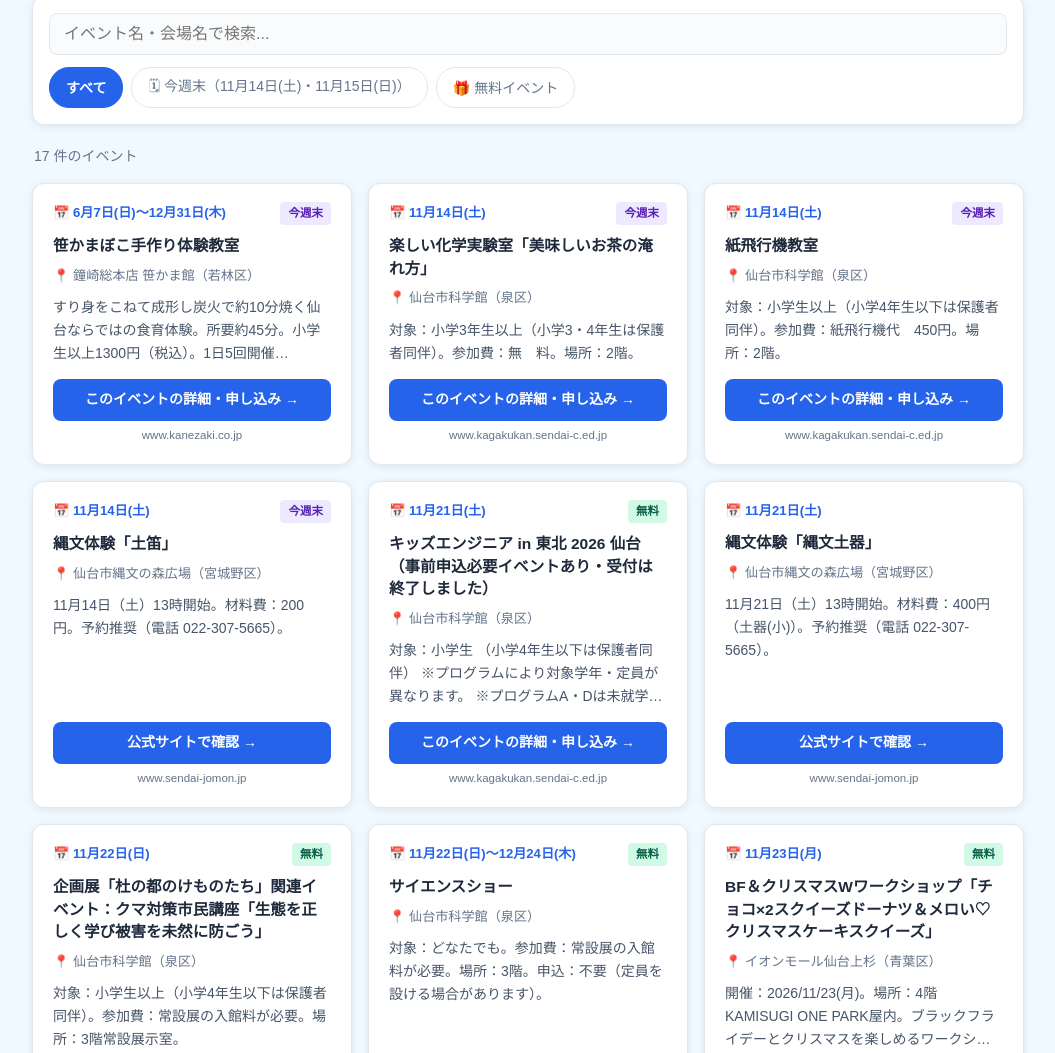
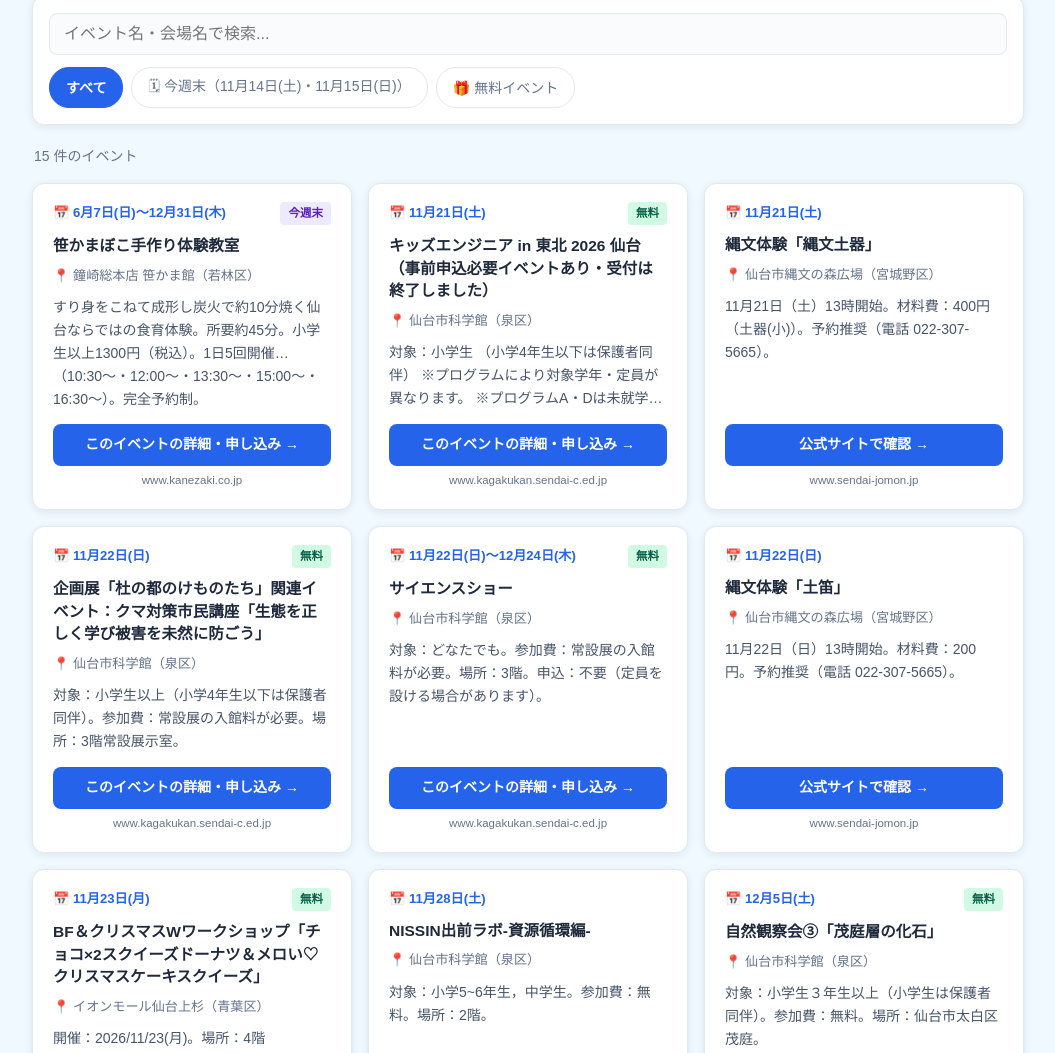
Before and after one commit to ndagsudo/sendai-kids-events, a plain HTML site: page docs/index.html in a window 1280 px wide. Shown: the part 493-1546 px from the top of the page, without its empty margins (112-1167 px from the left). Drawn offline with Linux system fonts and the light colour scheme.

Commit message:
auto: イベント情報を更新 2026-11-15 [skip ci]

```diff
--- a/data/events.csv
+++ b/data/events.csv
@@ -3,8 +3,6 @@ title,summary,start_at,end_at,venue_name,url,tags,source
 宮城県図書館 こどものおはなし会,毎週土曜日開催のボランティアによる絵本・紙芝居・手遊びの読み聞かせ会。0歳から参加OK・申込不要・無料。中学生までの子どもと保護者を対象としています。,2026-06-06,2026-07-31,宮城県図書館（泉区）,https://www.library.pref.miyagi.jp/events/schedule/index.html,無料,宮城県図書館
 笹かまぼこ手作り体験教室,すり身をこねて成形し炭火で約10分焼く仙台ならではの食育体験。所要約45分。小学生以上1300円（税込）。1日5回開催（10:30〜・12:00〜・13:30〜・15:00〜・16:30〜）。完全予約制。,2026-06-07,2026-12-31,鐘崎総本店 笹かま館（若林区）,https://www.kanezaki.co.jp/shop/belle_factory/sasakama_tezukuri.html,体験,鐘崎笹かま館
 学都「仙台・宮城」サイエンス・デイ2026,東北大学など約200団体が参加する体験型科学の祭典。100以上の科学実験・工作ブースに自由参加OK。入場無料で子どもから大人まで楽しめる一大イベント。来場見込み約1万人。,2026-07-26,2026-07-26,東北大学川内北キャンパス（青葉区）,https://www.science-day.com/,無料,サイエンス・デイ
-楽しい化学実験室「美味しいお茶の淹れ方」,対象：小学3年生以上（小学3・4年生は保護者同伴）。参加費：無　料。場所：2階。,2026-11-14,2026-11-14,仙台市科学館（泉区）,https://www.kagakukan.sendai-c.ed.jp/event_/16031/,体験,仙台市科学館
-紙飛行機教室,対象：小学生以上（小学4年生以下は保護者同伴）。参加費：紙飛行機代　450円。場所：2階。,2026-11-14,2026-11-14,仙台市科学館（泉区）,https://www.kagakukan.sendai-c.ed.jp/event_/16033/,体験,仙台市科学館
 自然観察会③「茂庭層の化石」,対象：小学生３年生以上（小学生は保護者同伴）。参加費：無料。場所：仙台市太白区茂庭。,2026-12-05,2026-12-05,仙台市科学館（泉区）,https://www.kagakukan.sendai-c.ed.jp/event_/5669/,無料,仙台市科学館
 プログラミング教室(初級・探究),対象：小学3年生以上（小学3・4年生は保護者同伴）。参加費：無料。場所：2階。,2026-12-13,2026-12-13,仙台市科学館（泉区）,https://www.kagakukan.sendai-c.ed.jp/event_/16129/,無料,仙台市科学館
 楽しい化学実験室「ピカピカ金属の不思議」,対象：小学3年生以上（小学3・4年生は保護者同伴）。参加費：無　料。場所：2階。,2026-12-12,2026-12-12,仙台市科学館（泉区）,https://www.kagakukan.sendai-c.ed.jp/event_/16134/,体験,仙台市科学館
@@ -16,6 +14,6 @@ NISSIN出前ラボ‐資源循環編‐,対象：小学5~6年生，中学生。
 サイエンスショー,対象：どなたでも。参加費：常設展の入館料が必要。場所：3階。申込：不要（定員を設ける場合があります）。,2026-11-22,2026-12-24,仙台市科学館（泉区）,https://www.kagakukan.sendai-c.ed.jp/event_/15202/,無料,仙台市科学館
 BF＆クリスマスWワークショップ「チョコ×2スクイーズドーナツ＆メロい♡クリスマスケーキスクイーズ」,開催：2026/11/23(月)。場所：4階 KAMISUGI ONE PARK屋内。ブラックフライデーとクリスマスを楽しめるワークショップイベントを開催します。ご家族やお友達と一...。,2026-11-23,2026-11-23,イオンモール仙台上杉（青葉区）,https://sendaikamisugi.aeonmall.com/news/detail/2247?t=event_news,無料,イオンモール仙台上杉
 第四回 GOOD SLEEP ACTION,開催：2026/12/05(土) 〜 2026/12/06(日)。場所：4階 KAMISUGI ONE PARK。ぐっすり快眠応援！ 心地よい眠りにつながる習慣のご提案や、体の調子を整える体験イベントを開催...。,2026-12-05,2026-12-06,イオンモール仙台上杉（青葉区）,https://sendaikamisugi.aeonmall.com/news/detail/2314?t=event_news,無料,イオンモール仙台上杉
-縄文体験「土笛」,11月14日（土）13時開始。材料費：200円。予約推奨（電話 022-307-5665）。,2026-11-14,2026-11-14,仙台市縄文の森広場（宮城野区）,https://www.sendai-jomon.jp/,体験,縄文の森広場
 縄文体験「縄文土器」,11月21日（土）13時開始。材料費：400円（土器(小)）。予約推奨（電話 022-307-5665）。,2026-11-21,2026-11-21,仙台市縄文の森広場（宮城野区）,https://www.sendai-jomon.jp/,体験,縄文の森広場
+縄文体験「土笛」,11月22日（日）13時開始。材料費：200円。予約推奨（電話 022-307-5665）。,2026-11-22,2026-11-22,仙台市縄文の森広場（宮城野区）,https://www.sendai-jomon.jp/,体験,縄文の森広場
 縄文体験「石器」,12月24日（木）13時開始。材料費：200円。予約推奨（電話 022-307-5665）。,2026-12-24,2026-12-24,仙台市縄文の森広場（宮城野区）,https://www.sendai-jomon.jp/,体験,縄文の森広場
--- a/docs/index.html
+++ b/docs/index.html
@@ -74,7 +74,7 @@
         </div>
       </div>
 
-      <p class="result-count" id="result-count">17 件のイベント</p>
+      <p class="result-count" id="result-count">15 件のイベント</p>
 
       <!-- イベント一覧 -->
       <div class="events-grid">
@@ -94,57 +94,6 @@
         このイベントの詳細・申し込み →
       </a>
       <span class="btn-domain">www.kanezaki.co.jp</span>
-    </article>
-    <article class="event-card"
-               data-start="2026-11-14"
-               data-end="2026-11-14"
-               data-free="false"
-               data-search="楽しい化学実験室「美味しいお茶の淹れ方」 対象：小学3年生以上（小学3・4年生は保護者同伴）。参加費：無　料。場所：2階。 仙台市科学館（泉区）">
-      <div class="card-top">
-        <span class="event-date">📅 11月14日(土)</span>
-        <div class="badge-group"><span class="badge badge-weekend">今週末</span></div>
-      </div>
-      <h2 class="event-title">楽しい化学実験室「美味しいお茶の淹れ方」</h2>
-      <p class="event-venue">📍 仙台市科学館（泉区）</p>
-      <p class="event-summary">対象：小学3年生以上（小学3・4年生は保護者同伴）。参加費：無　料。場所：2階。</p>
-      <a href="https://www.kagakukan.sendai-c.ed.jp/event_/16031/" target="_blank" rel="noopener noreferrer" class="btn-detail">
-        このイベントの詳細・申し込み →
-      </a>
-      <span class="btn-domain">www.kagakukan.sendai-c.ed.jp</span>
-    </article>
-    <article class="event-card"
-               data-start="2026-11-14"
-               data-end="2026-11-14"
-               data-free="false"
-               data-search="紙飛行機教室 対象：小学生以上（小学4年生以下は保護者同伴）。参加費：紙飛行機代　450円。場所：2階。 仙台市科学館（泉区）">
-      <div class="card-top">
-        <span class="event-date">📅 11月14日(土)</span>
-        <div class="badge-group"><span class="badge badge-weekend">今週末</span></div>
-      </div>
-      <h2 class="event-title">紙飛行機教室</h2>
-      <p class="event-venue">📍 仙台市科学館（泉区）</p>
-      <p class="event-summary">対象：小学生以上（小学4年生以下は保護者同伴）。参加費：紙飛行機代　450円。場所：2階。</p>
-      <a href="https://www.kagakukan.sendai-c.ed.jp/event_/16033/" target="_blank" rel="noopener noreferrer" class="btn-detail">
-        このイベントの詳細・申し込み →
-      </a>
-      <span class="btn-domain">www.kagakukan.sendai-c.ed.jp</span>
-    </article>
-    <article class="event-card"
-               data-start="2026-11-14"
-               data-end="2026-11-14"
-               data-free="false"
-               data-search="縄文体験「土笛」 11月14日（土）13時開始。材料費：200円。予約推奨（電話 022-307-5665）。 仙台市縄文の森広場（宮城野区）">
-      <div class="card-top">
-        <span class="event-date">📅 11月14日(土)</span>
-        <div class="badge-group"><span class="badge badge-weekend">今週末</span></div>
-      </div>
-      <h2 class="event-title">縄文体験「土笛」</h2>
-      <p class="event-venue">📍 仙台市縄文の森広場（宮城野区）</p>
-      <p class="event-summary">11月14日（土）13時開始。材料費：200円。予約推奨（電話 022-307-5665）。</p>
-      <a href="https://www.sendai-jomon.jp/" target="_blank" rel="noopener noreferrer" class="btn-detail">
-        公式サイトで確認 →
-      </a>
-      <span class="btn-domain">www.sendai-jomon.jp</span>
     </article>
     <article class="event-card"
                data-start="2026-11-21"
@@ -213,6 +162,23 @@
         このイベントの詳細・申し込み →
       </a>
       <span class="btn-domain">www.kagakukan.sendai-c.ed.jp</span>
+    </article>
+    <article class="event-card"
+               data-start="2026-11-22"
+               data-end="2026-11-22"
+               data-free="false"
+               data-search="縄文体験「土笛」 11月22日（日）13時開始。材料費：200円。予約推奨（電話 022-307-5665）。 仙台市縄文の森広場（宮城野区）">
+      <div class="card-top">
+        <span class="event-date">📅 11月22日(日)</span>
+
+      </div>
+      <h2 class="event-title">縄文体験「土笛」</h2>
+      <p class="event-venue">📍 仙台市縄文の森広場（宮城野区）</p>
+      <p class="event-summary">11月22日（日）13時開始。材料費：200円。予約推奨（電話 022-307-5665）。</p>
+      <a href="https://www.sendai-jomon.jp/" target="_blank" rel="noopener noreferrer" class="btn-detail">
+        公式サイトで確認 →
+      </a>
+      <span class="btn-domain">www.sendai-jomon.jp</span>
     </article>
     <article class="event-card"
                data-start="2026-11-23"
```
Also changed, not shown: docs/about.html (+1 -1 lines), docs/privacy.html (+1 -1 lines), docs/sitemap.xml (+4 -4 lines), docs/weekend.html (+1 -52 lines).
